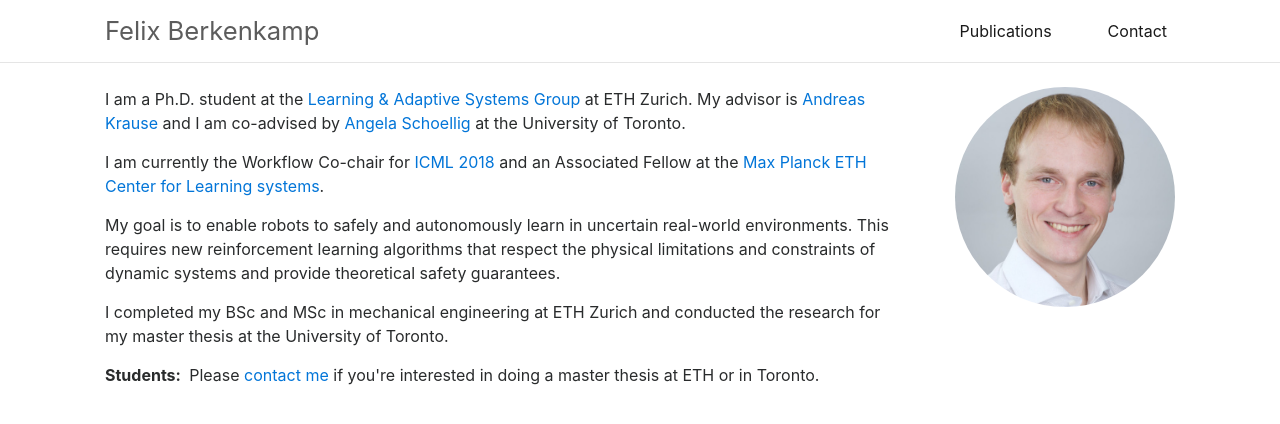
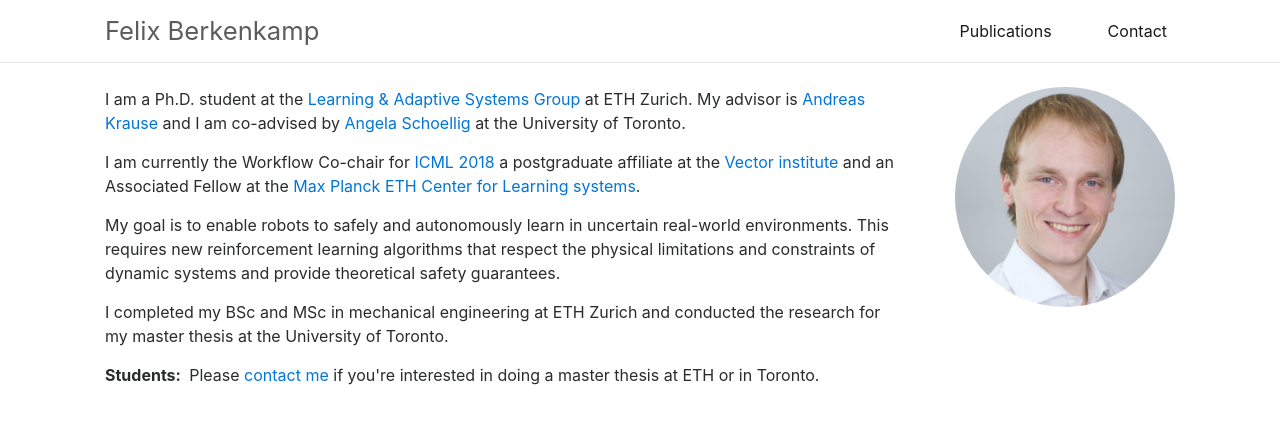
Before and after one commit to befelix/befelix.github.io, a Jekyll site: the page built from _pages/index.html, in a window 1280 px wide and 900 px high, cut to the strip 0-436 px from the top of the window. Shown: the top 424 px of the strip. Built offline with Jekyll 4.4.1, drawn with Linux system fonts in a browser that asks for light colours; nearby versions of some CDN libraries.

Commit message:
Add vector affiliation

```diff
--- a/_pages/index.html
+++ b/_pages/index.html
@@ -16,7 +16,7 @@ css:
       </p>
 
       <p>
-        I am currently the Workflow Co-chair for <a href="http://icml.cc">ICML 2018</a> and an Associated Fellow at the <a href="http://learning-systems.org/">Max Planck ETH Center for Learning systems</a>.
+        I am currently the Workflow Co-chair for <a href="http://icml.cc">ICML 2018</a> a postgraduate affiliate at the <a href="http://vectorinstitute.ai">Vector institute</a> and an Associated Fellow at the <a href="http://learning-systems.org/">Max Planck ETH Center for Learning systems</a>.
       </p>
 
       <p>
```
